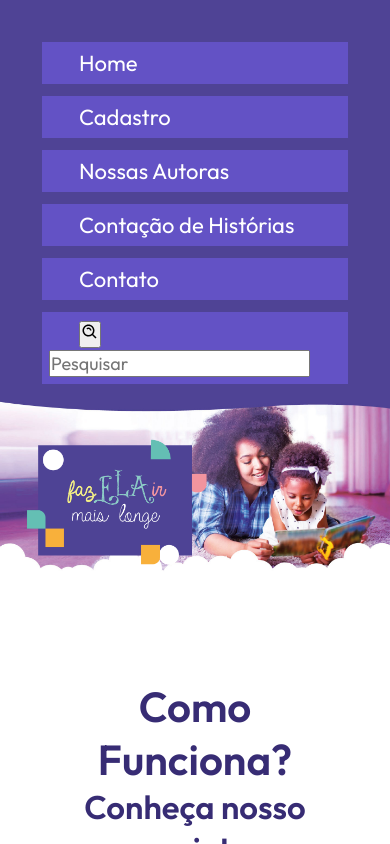
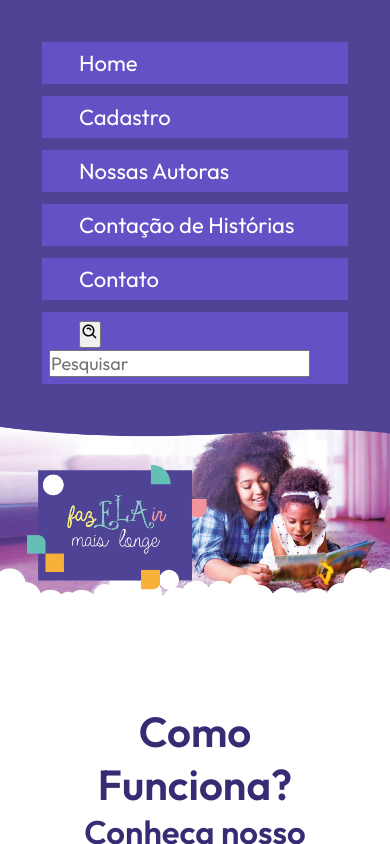
Before and after one commit to Taiagui/Projeto_Final_Reprograma, a React (Create React App) app: page / in a window 390 px wide. Shown: the top 844 px of the page. Built offline with nearby package versions, Linux system fonts and the light colour scheme.

Commit message:
Ajustes Apresentação2

```diff
--- a/src/components/Menu/menu.styles.css
+++ b/src/components/Menu/menu.styles.css
@@ -24,20 +24,11 @@ ul li{
   list-style: none;
 }
 
-@media(max-width: 800px){
+@media(max-width: 1067px){
   .navbar {
-  display: block;
-  padding-bottom: 5px;
-  text-align: left;
-  }
-}
-
-@media(max-width: 450px){
-  .navbargeral {
     display: block;
     text-align: left;
   }
-
   ul li {
     background-color: rgb(99, 82, 197);
     list-style: none;
```
Lines whose indentation alone changed are shown as unchanged.
